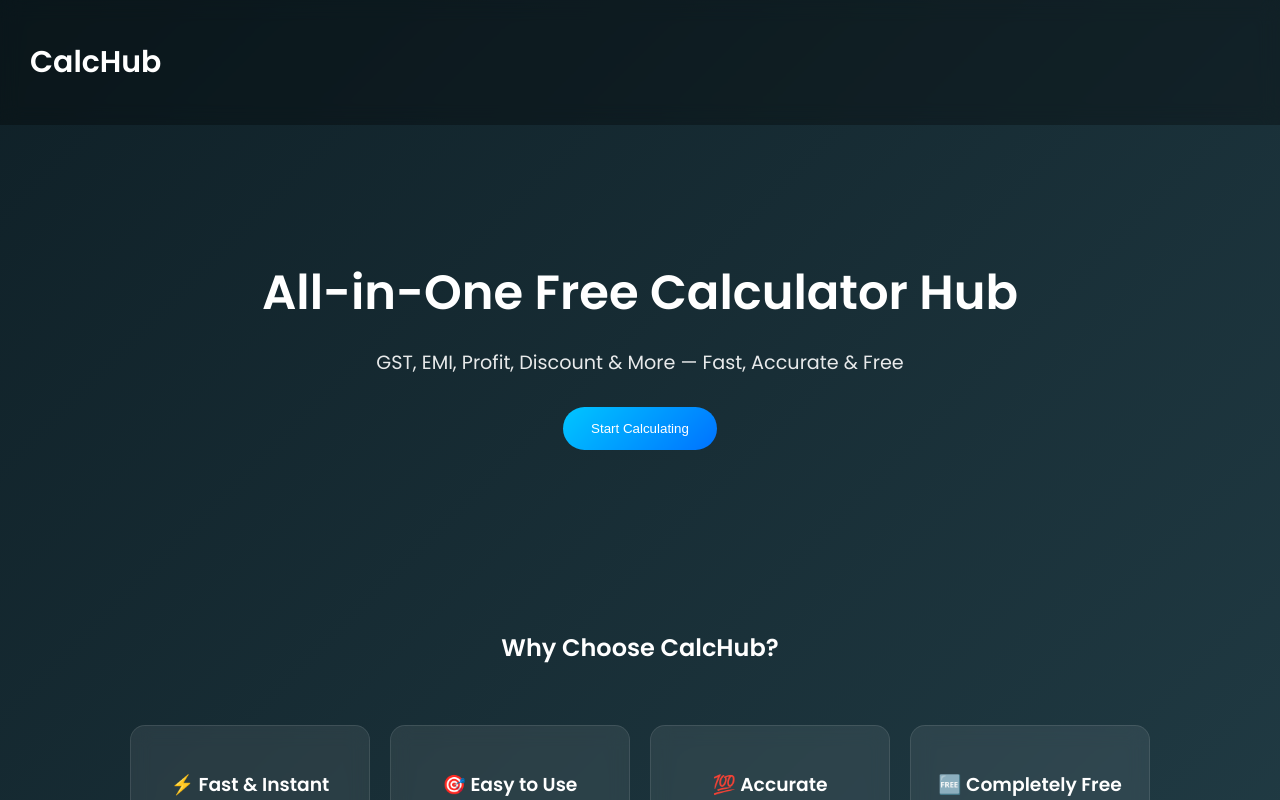
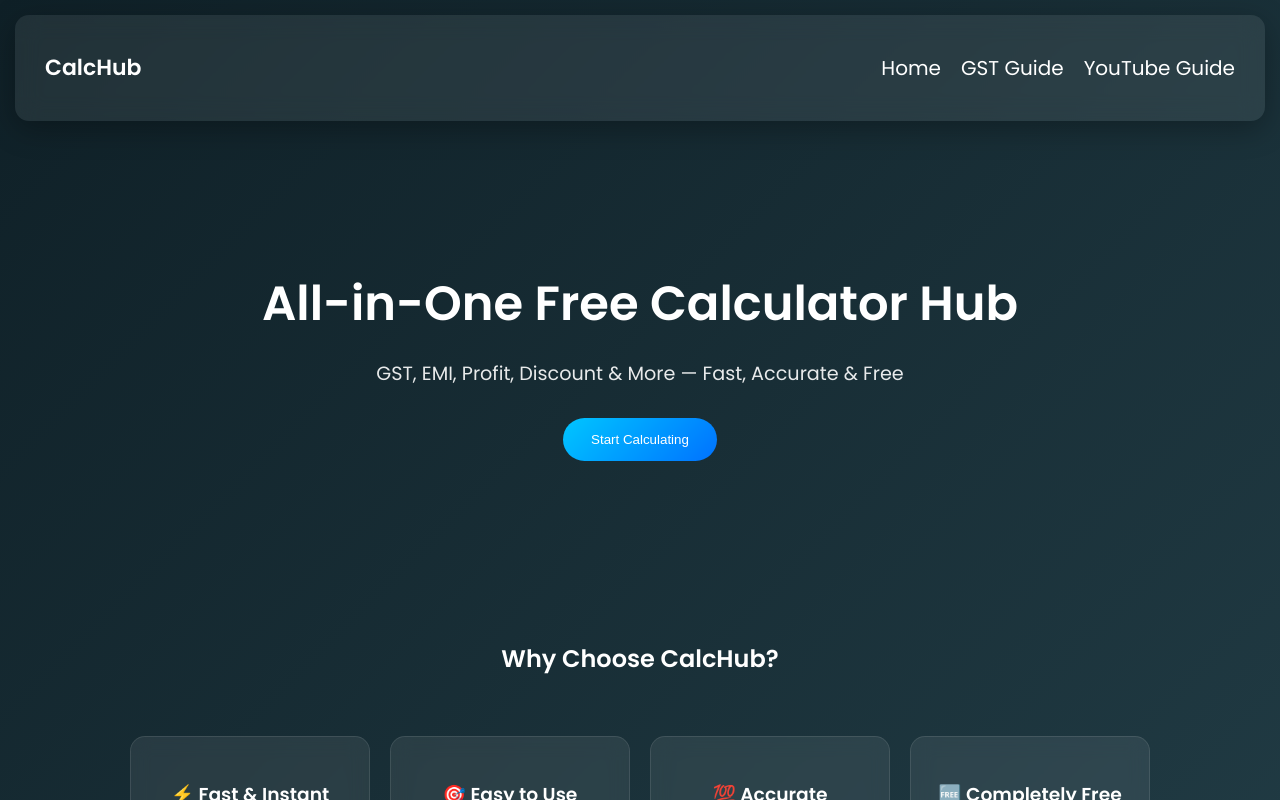
Before and after one commit to calchubsupport-dot/calchub, a React (Create React App) app: page / in a window 1280 px wide. Shown: the top 800 px of the page. Built offline with nearby package versions, Linux system fonts and the light colour scheme.

Commit message:
Updated GST and YouTube guide pages + UI improvements

```diff
--- a/src/App.css
+++ b/src/App.css
@@ -300,3 +300,66 @@ html {
 .calc-container button {
   transition: all 0.3s ease;
 }
+
+.navbar {
+  display: flex;
+  justify-content: space-between;
+  align-items: center;
+  padding: 18px 30px;
+
+  background: rgba(255, 255, 255, 0.08);
+  backdrop-filter: blur(12px);
+
+  border-radius: 14px;
+  margin: 15px;
+
+  box-shadow: 0 8px 30px rgba(0, 0, 0, 0.3);
+}
+
+.logo {
+  font-size: 22px;
+  font-weight: 600;
+  color: white;
+}
+
+.nav-links a {
+  margin-left: 20px;
+  text-decoration: none;
+  color: white; /* FIX */
+  font-weight: 500;
+  transition: 0.3s;
+}
+
+.nav-links a:hover {
+  color: #00d4ff;
+}
+
+.nav-links {
+  display: flex;
+  align-items: center;
+}
+
+.page {
+  max-width: 800px;
+  margin: 40px auto;
+  padding: 20px;
+  line-height: 1.7;
+}
+
+.page h1 {
+  font-size: 32px;
+  margin-bottom: 20px;
+}
+
+.page h2 {
+  margin-top: 25px;
+  color: #00d4ff;
+}
+
+.page p {
+  color: #ddd;
+}
+
+.page ul {
+  padding-left: 20px;
+}
--- a/src/App.js
+++ b/src/App.js
@@ -8,8 +8,14 @@ function Home() {
   return (
     <div>
       <nav className="navbar">
-        <h2>CalcHub</h2>
-      </nav>
+  <h2 className="logo">CalcHub</h2>
+
+  <div className="nav-links">
+    <a href="/">Home</a>
+    <a href="/gst-guide">GST Guide</a>
+    <a href="/youtube-earnings-guide">YouTube Guide</a>
+  </div>
+</nav>
 
 <div className="hero">
   <h1>All-in-One Free Calculator Hub</h1>
@@ -874,10 +880,112 @@ function PrivacyPolicy() {
   );
 }
 
+function GstGuide() {
+  return (
+    <div className="page">
+      <h1>How GST is Calculated in India (Simple Guide)</h1>
+
+      <p>
+        Goods and Services Tax (GST) is a type of indirect tax applied to most goods and services in India.
+        It replaced many older taxes and made the system simpler and more transparent.
+      </p>
+
+      <h2>What is GST?</h2>
+      <p>
+        GST is a percentage-based tax added to the price of a product or service.
+        For example, if a product costs ₹100 and GST is 18%, the final price becomes ₹118.
+      </p>
+
+      <h2>GST Calculation Formula</h2>
+      <p>
+        GST Amount = (Original Price × GST Rate) ÷ 100
+      </p>
+      <p>
+        Final Price = Original Price + GST Amount
+      </p>
+
+      <h2>Example</h2>
+      <p>
+        Original Price = ₹500 <br />
+        GST Rate = 18% <br />
+        GST Amount = ₹90 <br />
+        Final Price = ₹590
+      </p>
+
+      <h2>Why Use a GST Calculator?</h2>
+      <ul>
+        <li>Instantly calculate tax</li>
+        <li>Avoid mistakes</li>
+        <li>Save time</li>
+        <li>Get accurate results</li>
+      </ul>
+
+      <h2>Conclusion</h2>
+      <p>
+        GST is an important part of daily transactions. Understanding how it works helps you make better financial decisions.
+      </p>
+    </div>
+  );
+}
+
+function YoutubeGuide() {
+  return (
+    <div className="page">
+      <h1>How YouTube Earnings Are Calculated</h1>
+
+      <p>
+        Many people wonder how much money YouTubers earn from their videos.
+        The answer depends on something called CPM.
+      </p>
+
+      <h2>What is CPM?</h2>
+      <p>
+        CPM stands for "Cost Per 1000 Impressions". It means how much advertisers
+        pay for 1000 views on a video.
+      </p>
+
+      <h2>YouTube Earnings Formula</h2>
+      <p>
+        Earnings = (Views ÷ 1000) × CPM
+      </p>
+
+      <h2>Example</h2>
+      <p>
+        Views = 50,000 <br />
+        CPM = $3 <br />
+        Earnings = $150
+      </p>
+
+      <h2>Factors That Affect Earnings</h2>
+      <ul>
+        <li>Audience country</li>
+        <li>Video topic</li>
+        <li>Ad engagement</li>
+        <li>Season (ads pay more during holidays)</li>
+      </ul>
+
+      <h2>Why Use a YouTube Earnings Calculator?</h2>
+      <ul>
+        <li>Estimate income quickly</li>
+        <li>Plan your content strategy</li>
+        <li>Understand your growth potential</li>
+      </ul>
+
+      <h2>Conclusion</h2>
+      <p>
+        YouTube earnings depend on multiple factors, but CPM is the key metric.
+        Using a calculator helps you estimate income and plan better.
+      </p>
+    </div>
+  );
+}
+
 export default function App() {
   return (
     <Router>
       <Routes>
+        <Route path="/gst-guide" element={<GstGuide />} />
+        <Route path="/youtube-earnings-guide" element={<YoutubeGuide />} />
         <Route path="/terms" element={<Page title="Terms and Conditions" />} />
         <Route path="/" element={<Home />} />
         <Route path="/profit" element={<ProfitLossCalc />} />
```
